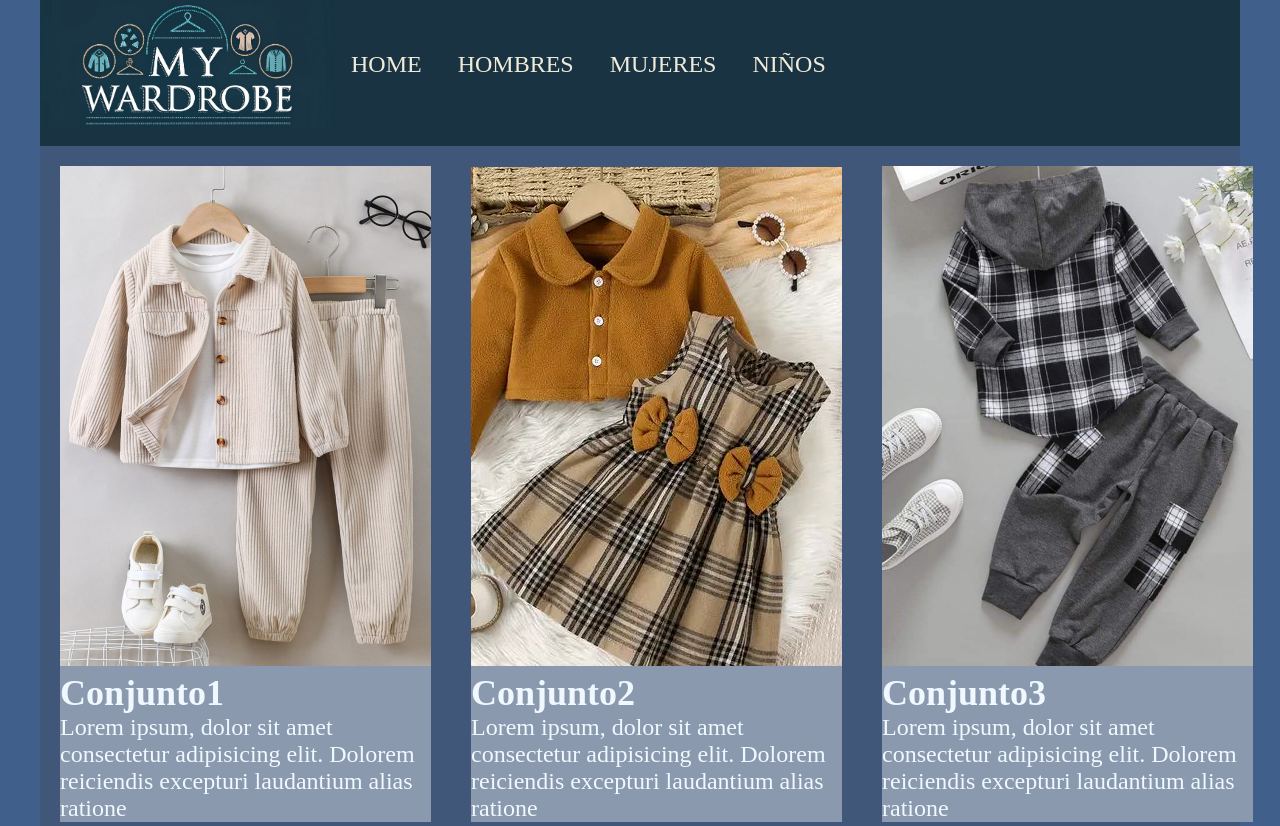
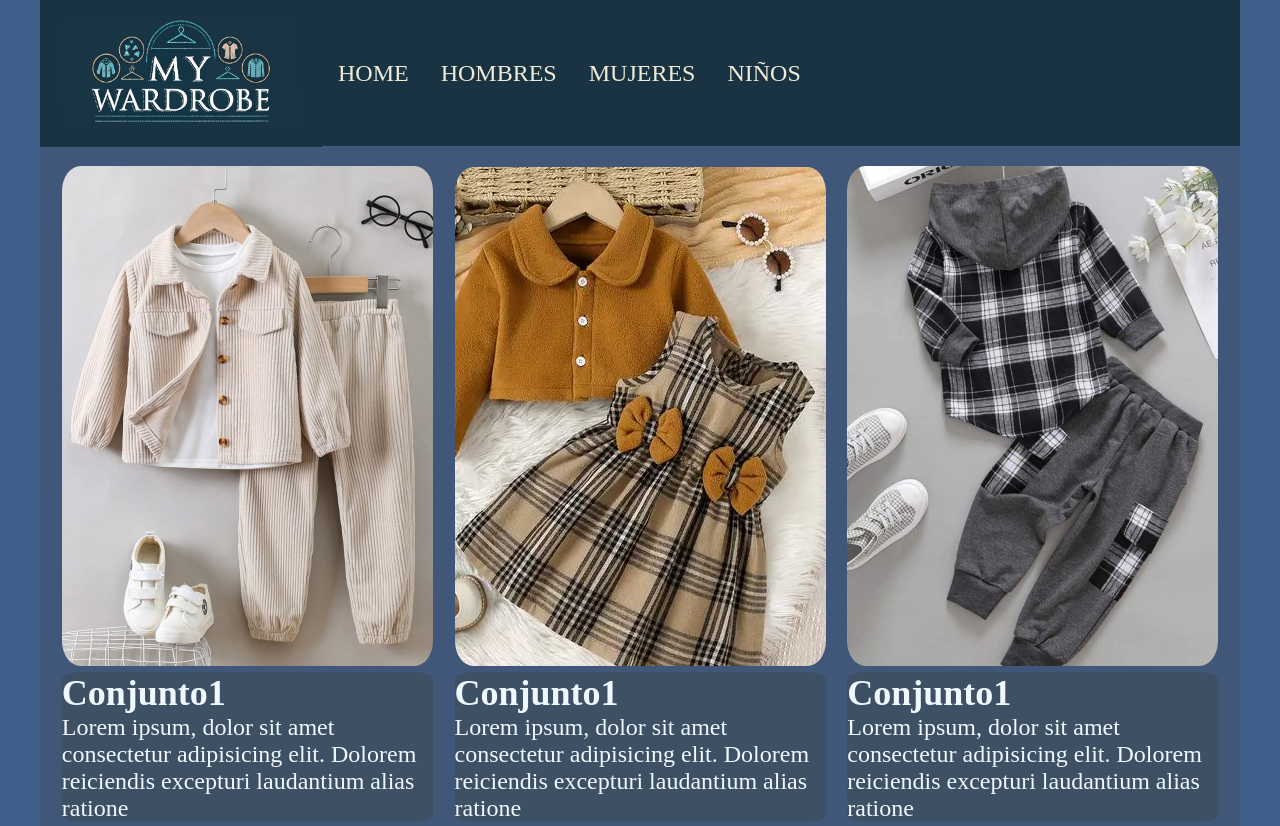
Before and after one commit to Miwcm/CursoHTML, a plain HTML site: page Proyecto Personal/niños.html in a window 1280 px wide. Shown: the top 826 px of the page. Drawn offline with Linux system fonts and the light colour scheme.

Commit message:
arreglo estetica footer e imagenes

```diff
--- a/Proyecto Personal/CSS/style.css
+++ b/Proyecto Personal/CSS/style.css
@@ -23,6 +23,11 @@ header {
         align-items: center;
     }
 
+    header nav img{
+    width: 250px;
+
+    }
+
     header nav a{
         color: #f0ebd8;
         font-size: 24px;
@@ -31,9 +36,6 @@ header {
         background-color:#193342;
     }
 
-    header nav img{
-    width: 295px;
-    }
      #menu a:hover{
         border-width: 2px;
         border-color: #5375a9;
@@ -77,30 +79,29 @@ main {
     align-items: center;
     margin-top: 48px;
     }
-        #articulos article{
-            width: 371px;
-            height: 500px;
-            background-color: #6da4c4;
 
-        }
 
 footer {
     height: 240px;
     background-color: #08295A;
     display: flex;
     justify-content:space-evenly;
-    align-items: center;
     font-size: 16px;
 }
     footer section{
         width: 371px;
+        padding: 80px;
+        color: rgb(255, 255, 255);
     }
-
+    footer div{
+        display: flex;
+    }
     footer h6{
-        font-size: 20px;
+        font-size: 24px;
     }
 
 
+/*IMAGENES DE LAS PAGINAS HOMBRES, MUJERES Y NIÑOS*/
 #conjuntos{
     display: flex;
     justify-content: space-evenly;
@@ -108,9 +109,15 @@ footer {
 
 }
     article{
-        margin: 20px;
+        padding-top: 20px;
         width: 371px;
-        background-color: #8a99ae;
         color: #f0f8ff;
         font-size: 24px;
     }
+     article img{
+        border-radius: 5%;
+     }
+     article div{
+        background-color: #3d4e589c;
+        border-radius: 5%;
+     }
--- a/Proyecto Personal/niños.html
+++ b/Proyecto Personal/niños.html
@@ -8,32 +8,36 @@
 </head>
 <body>
      <header>
-        <nav class="navbar">
-            <img src="imagenes/logorectangular.png" alt="ropas">
-            <section id="menu">
+        <nav id="menu">
+            <a href="index.html"><img src="imagenes/logorectangular.png" alt="ropas"></a>
             <a href="index.html">HOME</a>
-            <a href="hombres.html" target="_blank">HOMBRES</a>
-            <a href="mujeres.html" target="_blank">MUJERES</a>
-            <a href="niños.html" target="_blank">NIÑOS</a>
-         </section>
+            <a href="hombres.html">HOMBRES</a>
+            <a href="mujeres.html">MUJERES</a>
+            <a href="niños.html">NIÑOS</a>
     </nav>
     </header>
     <main>
         <section id="conjuntos">
             <article>
                 <img src="imagenes/niño1.jpg" alt="">
-                <h2>Conjunto1</h2>
-                <p>Lorem ipsum, dolor sit amet consectetur adipisicing elit. Dolorem reiciendis excepturi laudantium alias ratione</p>
+                <div>
+                    <h2>Conjunto1</h2>
+                    <p>Lorem ipsum, dolor sit amet consectetur adipisicing elit. Dolorem reiciendis excepturi laudantium alias ratione</p>
+                </div>
             </article>
             <article>
                 <img src="imagenes/niño2.jpg" alt="">
-                <h2>Conjunto2</h2>
-                <p>Lorem ipsum, dolor sit amet consectetur adipisicing elit. Dolorem reiciendis excepturi laudantium alias ratione</p>
+                <div>
+                    <h2>Conjunto1</h2>
+                    <p>Lorem ipsum, dolor sit amet consectetur adipisicing elit. Dolorem reiciendis excepturi laudantium alias ratione</p>
+                </div>
             </article>
             <article>
                 <img src="imagenes/niño3.jpg" alt="">
-                <h2>Conjunto3</h2>
-                <p>Lorem ipsum, dolor sit amet consectetur adipisicing elit. Dolorem reiciendis excepturi laudantium alias ratione</p>
+                <div>
+                    <h2>Conjunto1</h2>
+                    <p>Lorem ipsum, dolor sit amet consectetur adipisicing elit. Dolorem reiciendis excepturi laudantium alias ratione</p>
+                </div>
             </article>
         </section>
     </main>
```
Also changed, not shown: Proyecto Personal/hombres.html (+17 -14 lines), Proyecto Personal/index.html (+13 -17 lines), Proyecto Personal/mujeres.html (+12 -8 lines).
